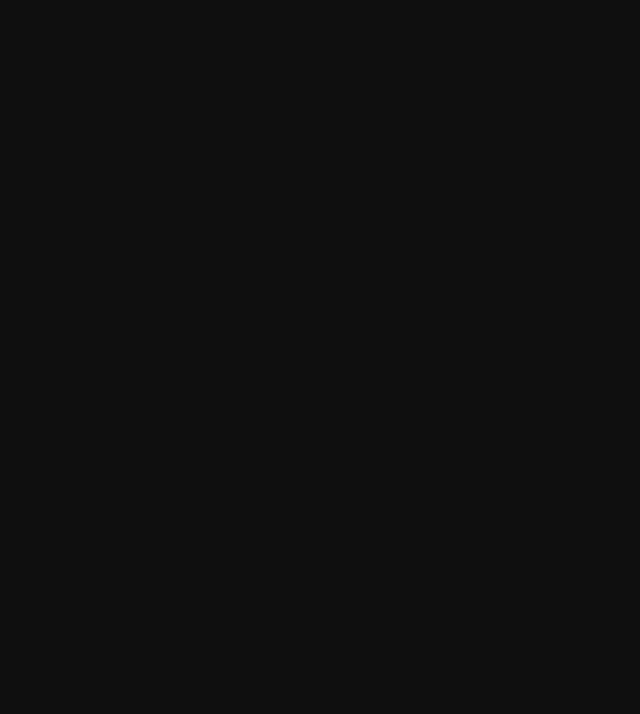
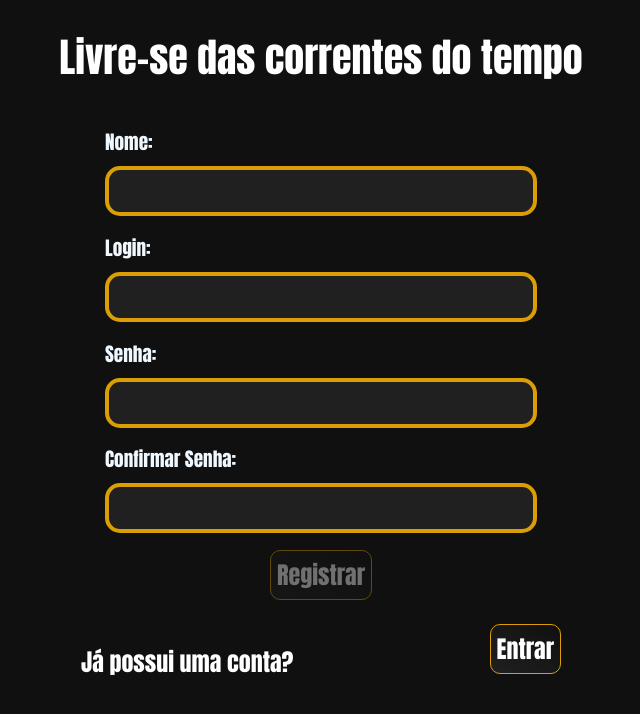
Before and after one commit to PiedroRockembach/Acronos-RPG, a React (Create React App) app in the folder src/: page /login in a window 1280 px wide. Both pictures are taken after a click on the button "Registrar". Shown: the top 714 px of the page, without its empty margins (319-959 px from the left). Built offline with nearby package versions, Linux system fonts and the light colour scheme; the HTML template or start-up script is replaced by a standard one.

Commit message:
teste 46

```diff
--- a/src/App.jsx
+++ b/src/App.jsx
@@ -1,6 +1,6 @@
 import React from "react";
 import FormLogin from "./components/FormLogin"
-// import Register from "./components/Register";
+import Register from "./components/Register";
 import Home from "./components/Home";
 import { BrowserRouter, Redirect, Route, Switch} from "react-router-dom";
 
@@ -49,7 +49,7 @@ class App extends React.Component {
           render={(props) => (<Home {...props} exit={ this.logedFalse }/>)}
           />
           <Route exact path="/login" render={ (props) => <FormLogin {...props} loginStatus={ this.logedTrue} />} />
-          {/* <Route exact path="/Register" component={ Register } /> */}
+          <Route exact path="/Register" component={ Register } />
         </Switch>
 
       </BrowserRouter>
--- a/src/components/Register.jsx
+++ b/src/components/Register.jsx
@@ -1,116 +1,116 @@
-// import React, { Component } from 'react';
-// import getInfo from '../data/getInfo'
-// class Register extends Component {
-//   state = {
-//     error: false,
-//     errorSenha: false,
-//     registerName: '',
-//     registerLogin: '',
-//     registerPassword: '',
-//     confirmPassword: '',
-//     opacity: 0.4,
-//     enabled: false,
-//   }
+import React, { Component } from 'react';
+import getInfo from '../data/getInfo'
+class Register extends Component {
+  state = {
+    error: false,
+    errorSenha: false,
+    registerName: '',
+    registerLogin: '',
+    registerPassword: '',
+    confirmPassword: '',
+    opacity: 0.4,
+    enabled: false,
+  }
 
-//   sendRegister = async (e) => {
-//     e.preventDefault();
-//     const {
-//       registerName,
-//       registerLogin,
-//       registerPassword,
-//     } = this.state;
-//     const users = await getInfo();
-//     const number = users.length + 2;
-//     console.log(number);
-//     await fetch('https://acronos-api.vercel.app/api/addUser', {
-//       method: "POST",
-//       body: JSON.stringify({ nome: registerName, login: registerLogin, senha: registerPassword, id: number,}),
-//       headers: {
-//         "content-Type": 'application/json'
-//       }
-//     }).then((data) => data.json())
-//     .then((json) => console.log(json))
-//   };
+  sendRegister = async (e) => {
+    e.preventDefault();
+    const {
+      registerName,
+      registerLogin,
+      registerPassword,
+    } = this.state;
+    const users = await getInfo();
+    const number = users.length + 2;
+    console.log(number);
+    await fetch('https://acronos-api.vercel.app/api/addUser', {
+      method: "POST",
+      body: JSON.stringify({ nome: registerName, login: registerLogin, senha: registerPassword, id: number,}),
+      headers: {
+        "content-Type": 'application/json'
+      }
+    }).then((data) => data.json())
+    .then((json) => console.log(json))
+  };
 
-//   verify2 = async () => {
-//     const {
-//       registerName,
-//       registerLogin,
-//       registerPassword,
-//       error,
-//       errorSenha,
-//     } = this.state;
-//     const users = await getInfo();
-//     const validLogin = users.filter((user) => (user.login === registerLogin));
+  verify2 = async () => {
+    const {
+      registerName,
+      registerLogin,
+      registerPassword,
+      error,
+      errorSenha,
+    } = this.state;
+    const users = await getInfo();
+    const validLogin = users.filter((user) => (user.login === registerLogin));
 
-//     validLogin.length !== 0
-//     ? this.setState({ error: true }) : this.setState({ error: false });
-//     if (
-//       registerName !== ''
-//       && registerLogin !== ''
-//       && registerPassword !== ''
-//       && !error
-//       && !errorSenha
-//       ) {
-//       this.setState({enabled: true, opacity: 1})
-//       } else {
-//       this.setState({enabled: false, opacity: 0.4})
-//       }
-//   }
+    validLogin.length !== 0
+    ? this.setState({ error: true }) : this.setState({ error: false });
+    if (
+      registerName !== ''
+      && registerLogin !== ''
+      && registerPassword !== ''
+      && !error
+      && !errorSenha
+      ) {
+      this.setState({enabled: true, opacity: 1})
+      } else {
+      this.setState({enabled: false, opacity: 0.4})
+      }
+  }
 
-//   verifyRegister = async (e) => {
-//     const {
-//       registerPassword,
-//       confirmPassword,
-//     } = this.state;
-//     const errorPassword = registerPassword !== confirmPassword ;
-//     this.setState({errorSenha: errorPassword}, this.verify2);
+  verifyRegister = async (e) => {
+    const {
+      registerPassword,
+      confirmPassword,
+    } = this.state;
+    const errorPassword = registerPassword !== confirmPassword ;
+    this.setState({errorSenha: errorPassword}, this.verify2);
 
 
-//   };
+  };
 
-//   inputChange = ({ target }) => {
-//     this.setState({ [target.name]: target.value }, this.verifyRegister);
-//   }
+  inputChange = ({ target }) => {
+    this.setState({ [target.name]: target.value }, this.verifyRegister);
+  }
 
-//   render() {
-//     const { history } = this.props;
-//     const { error, errorSenha, enabled, opacity} = this.state;
-//     return (
-//       <div className='form'>
-//         <h1>Livre-se das correntes do tempo</h1>
-//         <form action="" onSubmit={this.sendRegister}>
-//           <label htmlFor="nome">Nome:
-//             <input type="text" id='nome' name='registerName' onChange={this.inputChange}/>
-//           </label>
-//           <label htmlFor="Usuario">Login:
-//           <input type="text" id='Usuario' name='registerLogin' onChange={this.inputChange} />
-//           </label>
-//           {errorSenha && <span>A confirmação está diferente da senha</span>}
-//           <label htmlFor="senha">Senha:
-//           <input type="password" id='senha' name='registerPassword' onChange={this.inputChange} />
-//           </label>
-//           <label htmlFor="confirm">Confirmar Senha:
-//           <input type="password" id='confirm' name='confirmPassword' onChange={this.inputChange} />
-//           </label>
-//           {error && <span>Login já utilizado</span>}
-//           <button
-//             type="submit"
-//             disabled={!enabled}
-//             style={{opacity: opacity}}
-//             >
-//             Registrar
-//           </button>
-//         </form>
-//         <div className='ask'>
-//           <h2>Já possui uma conta? </h2>
-//           <button onClick={ () => history.push('/login')}>
-//             Entrar
-//           </button>
-//         </div>
-//       </div>
-//     );
-//   }
-// }
+  render() {
+    const { history } = this.props;
+    const { error, errorSenha, enabled, opacity} = this.state;
+    return (
+      <div className='form'>
+        <h1>Livre-se das correntes do tempo</h1>
+        <form action="" onSubmit={this.sendRegister}>
+          <label htmlFor="nome">Nome:
+            <input type="text" id='nome' name='registerName' onChange={this.inputChange}/>
+          </label>
+          <label htmlFor="Usuario">Login:
+          <input type="text" id='Usuario' name='registerLogin' onChange={this.inputChange} />
+          </label>
+          {errorSenha && <span>A confirmação está diferente da senha</span>}
+          <label htmlFor="senha">Senha:
+          <input type="password" id='senha' name='registerPassword' onChange={this.inputChange} />
+          </label>
+          <label htmlFor="confirm">Confirmar Senha:
+          <input type="password" id='confirm' name='confirmPassword' onChange={this.inputChange} />
+          </label>
+          {error && <span>Login já utilizado</span>}
+          <button
+            type="submit"
+            disabled={!enabled}
+            style={{opacity: opacity}}
+            >
+            Registrar
+          </button>
+        </form>
+        <div className='ask'>
+          <h2>Já possui uma conta? </h2>
+          <button onClick={ () => history.push('/login')}>
+            Entrar
+          </button>
+        </div>
+      </div>
+    );
+  }
+}
 
-// export default Register;
+export default Register;
```
